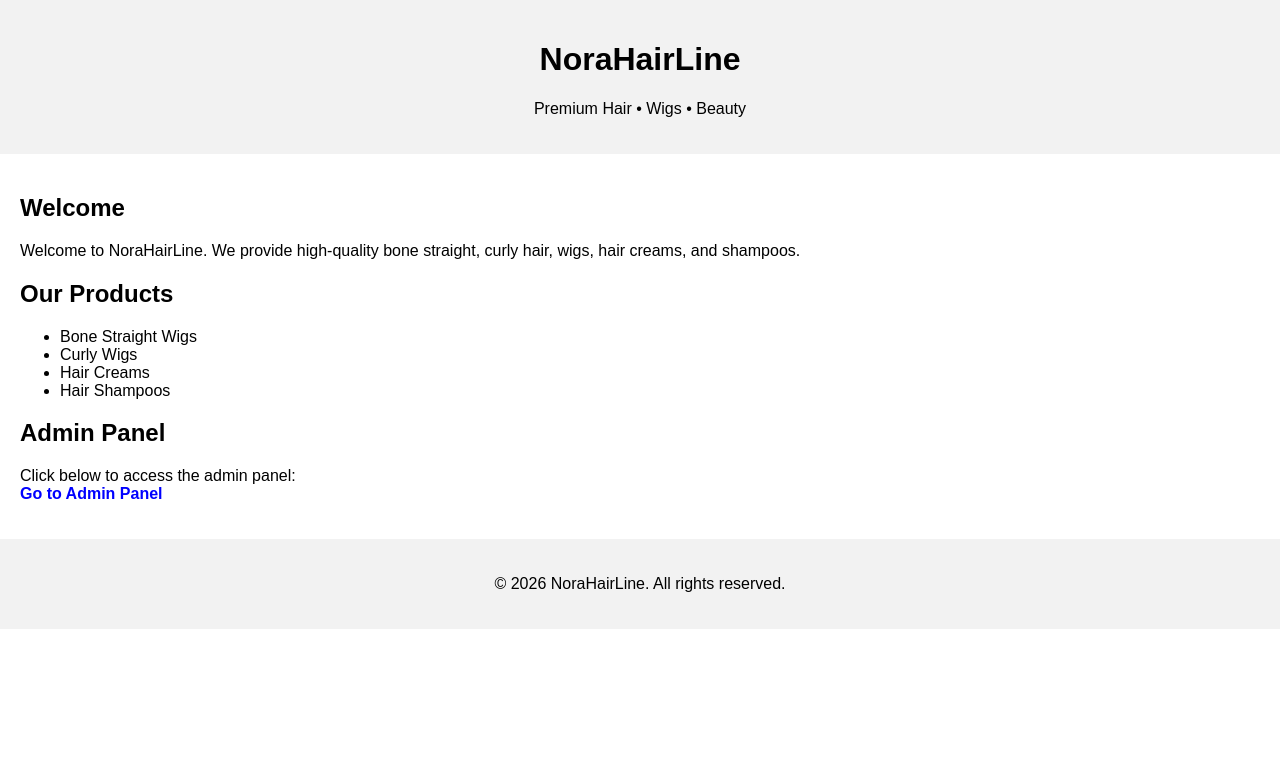
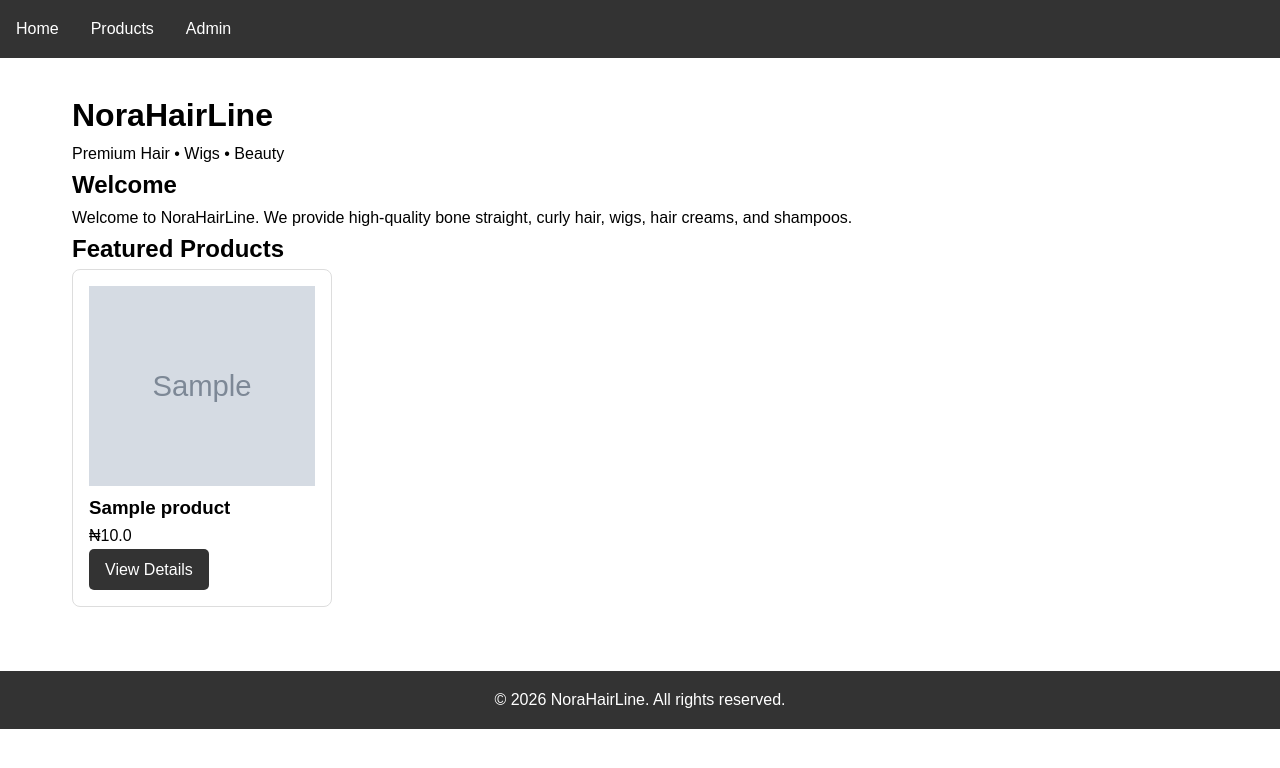
Before and after one commit to arinzepaschal791-code/Hair-Haven-Hub, a Flask app: page / in a window 1280 px wide. Shown: the top 768 px of the page. Run offline with Flask 3, Linux system fonts and the light colour scheme; tables that the repository leaves empty hold one stand-in row (values such as "Sample post"); grey boxes marked "Sample" are stand-in pictures.

Commit message:
add index

```diff
--- a/templates/index.html
+++ b/templates/index.html
@@ -1,49 +1,23 @@
-<!DOCTYPE html>
-<html lang="en">
-<head>
-    <meta charset="UTF-8">
-    <title>NoraHairLine</title>
-    <link rel="stylesheet" href="{{ url_for('static', filename='css/style.css') }}">
-</head>
-<body>
+{% extends 'base.html' %}
 
-<header>
-    <h1>NoraHairLine</h1>
-    <p>Premium Hair • Wigs • Beauty</p>
-</header>
+{% block content %}
+<h1>NoraHairLine</h1>
+<p>Premium Hair • Wigs • Beauty</p>
 
-<main>
-    <section>
-        <h2>Welcome</h2>
-        <p>
-            Welcome to NoraHairLine. We provide high-quality bone straight,
-            curly hair, wigs, hair creams, and shampoos.
-        </p>
-    </section>
+<h2>Welcome</h2>
+<p>Welcome to NoraHairLine. We provide high-quality bone straight, curly hair, wigs, hair creams, and shampoos.</p>
 
-    <section>
-        <h2>Our Products</h2>
-        <ul>
-            <li>Bone Straight Wigs</li>
-            <li>Curly Wigs</li>
-            <li>Hair Creams</li>
-            <li>Hair Shampoos</li>
-        </ul>
-    </section>
-
-    <section>
-        <h2>Admin Panel</h2>
-        <p>
-            Click below to access the admin panel:
-            <br>
-            <a href="{{ url_for('admin_panel') }}">Go to Admin Panel</a>
-        </p>
-    </section>
-</main>
-
-<footer>
-    <p>© 2026 NoraHairLine. All rights reserved.</p>
-</footer>
-
-</body>
-</html>
+<h2>Featured Products</h2>
+<div style="display: grid; grid-template-columns: repeat(auto-fill, minmax(250px, 1fr)); gap: 2rem;">
+    {% for product in products[:6] %}
+    <div style="border: 1px solid #ddd; padding: 1rem; border-radius: 8px;">
+        {% if product.image_url %}
+        <img src="{{ product.image_url }}" alt="{{ product.name }}" style="width: 100%; height: 200px; object-fit: cover;">
+        {% endif %}
+        <h3>{{ product.name }}</h3>
+        <p>₦{{ product.price }}</p>
+        <a href="{{ url_for('product_detail', id=product.id) }}" style="background: #333; color: white; padding: 0.5rem 1rem; text-decoration: none; display: inline-block; border-radius: 5px;">View Details</a>
+    </div>
+    {% endfor %}
+</div>
+{% endblock %}
```
